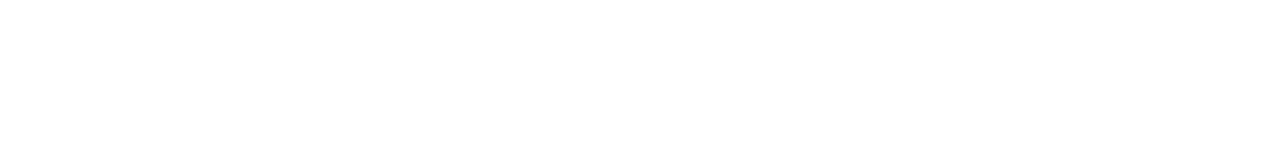
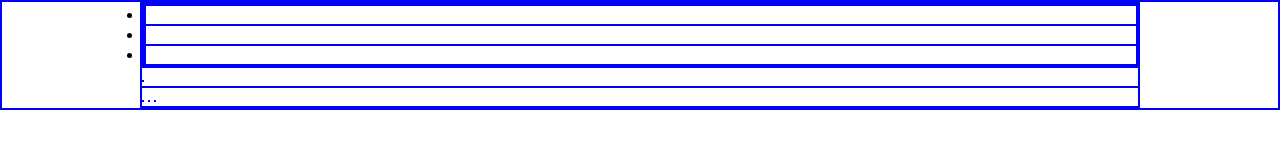
Before and after one commit to GiuliaSetti/html-css-boolando, a plain HTML site: page index.html in a window 1280 px wide. Drawn offline with Linux system fonts and the light colour scheme.

Commit message:
feat: HeaderSemanticOrganization + Style centered

```diff
--- a/css/style.css
+++ b/css/style.css
@@ -3,3 +3,18 @@
     padding: 0;
     box-sizing: border-box;
 }
+
+.debug *{
+    border: solid 1px blue;
+}
+
+.centered{
+    max-width: 1000px;
+    margin-left: auto;
+    margin-right: auto;
+}
+
+
+/* header */
+
+/* ___________nav__________ */
--- a/index.html
+++ b/index.html
@@ -9,9 +9,32 @@
 
     <title>Boolando</title>
 </head>
-<body>
+<body class="debug">
 
     <!-- header -->
+
+    <header>
+        <nav>
+            <div class="navbar centered">
+                <div class="links">
+                    <ul>
+                        <li><a href="//"></a></li>
+                        <li><a href="//"></a></li>
+                        <li><a href="//"></a></li>
+                    </ul>
+                </div>
+                <div class="logo">
+                    <img src="" alt="">
+                </div>
+                <div class="icons">
+                    <img src="" alt="">
+                    <img src="" alt="">
+                    <img src="" alt="">
+                </div>
+
+            </div>
+        </nav>
+    </header>
 
     <!-- nav -->
 
```
